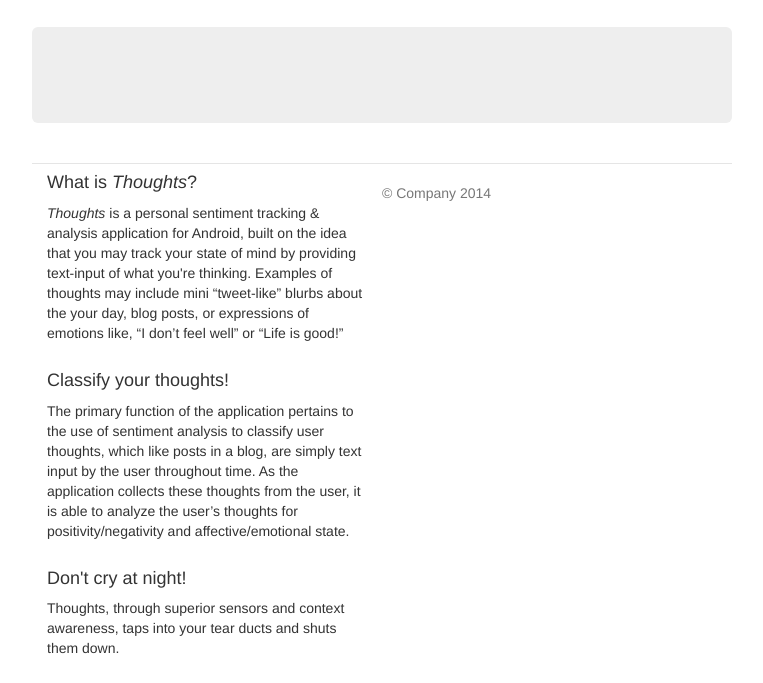
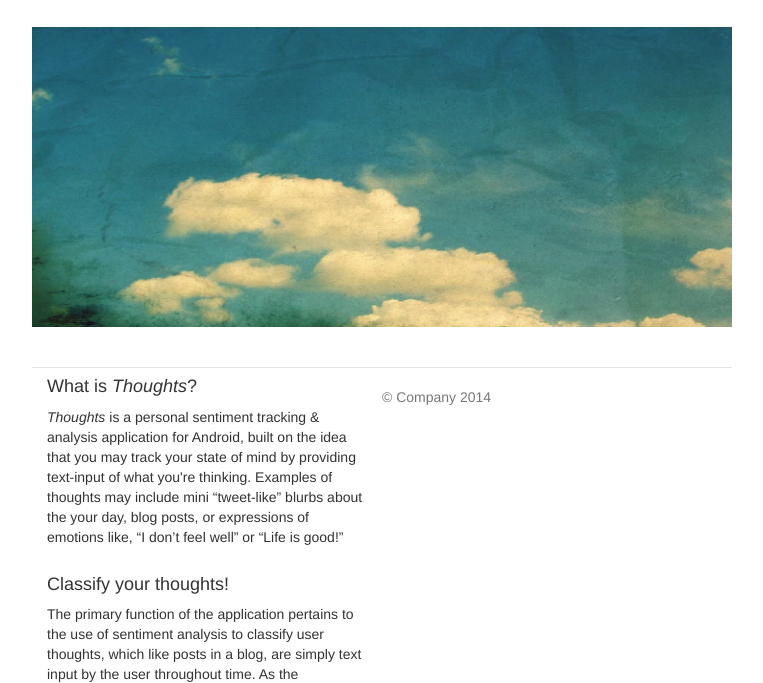
Before and after one commit to ysingh/Thoughts, a plain HTML site: page index.html in a window 1280 px wide. Shown: the part 83-766 px from the top of the page, without its empty margins (258-1021 px from the left). Drawn offline with nearby package versions, Linux system fonts and the light colour scheme; a script that the page names is missing.

Commit message:
added header image in home

```diff
--- a/index.html
+++ b/index.html
@@ -40,8 +40,7 @@
         <h3 class="text-muted">Thoughts</h3>
       </div>
 
-      <div class="jumbotron">
-      </div>
+      <img src="clouds.jpg" width="100%"></img>
 
       <div class="row marketing">
         <div class="col-lg-6">
```
Also changed, not shown: clouds.jpg (added).
